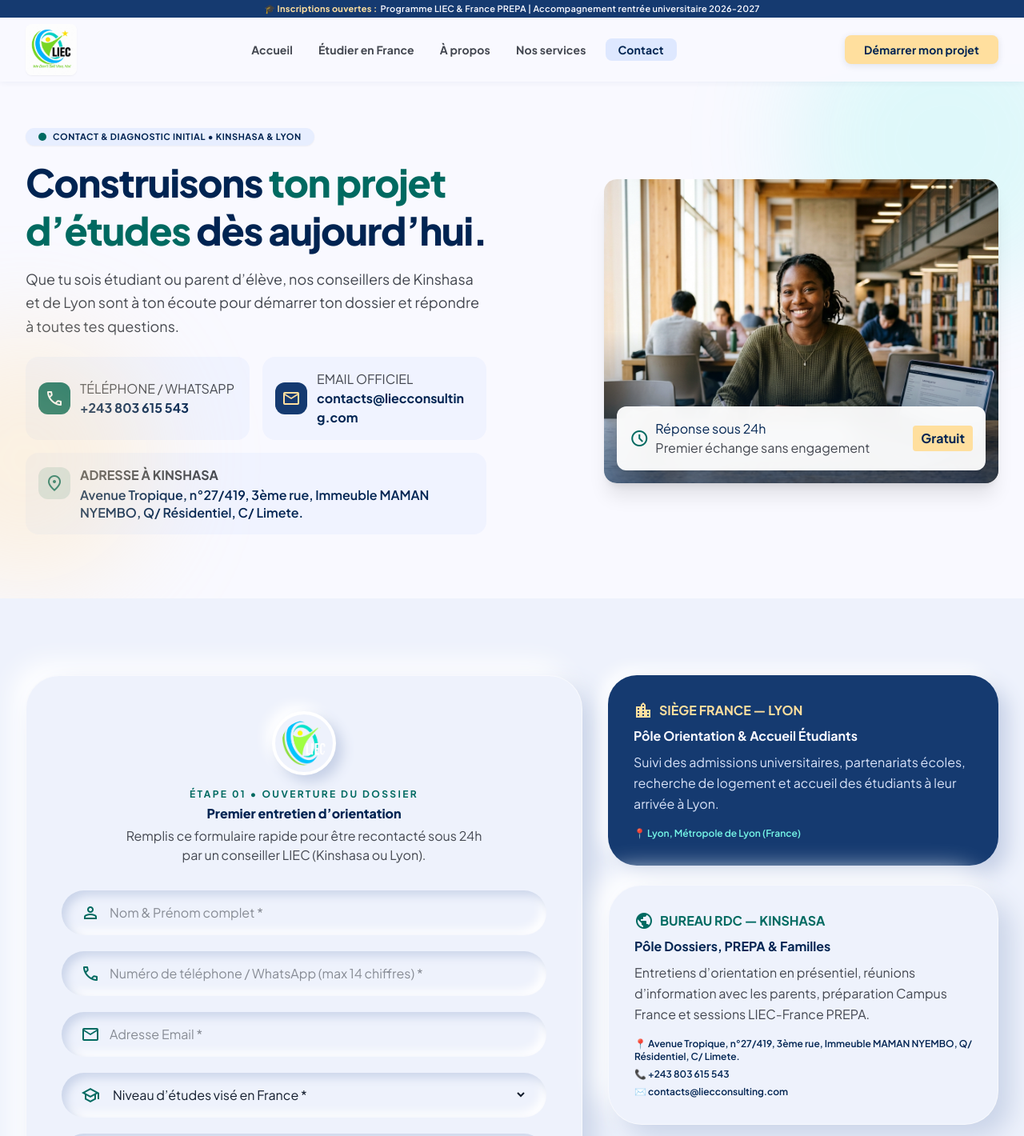
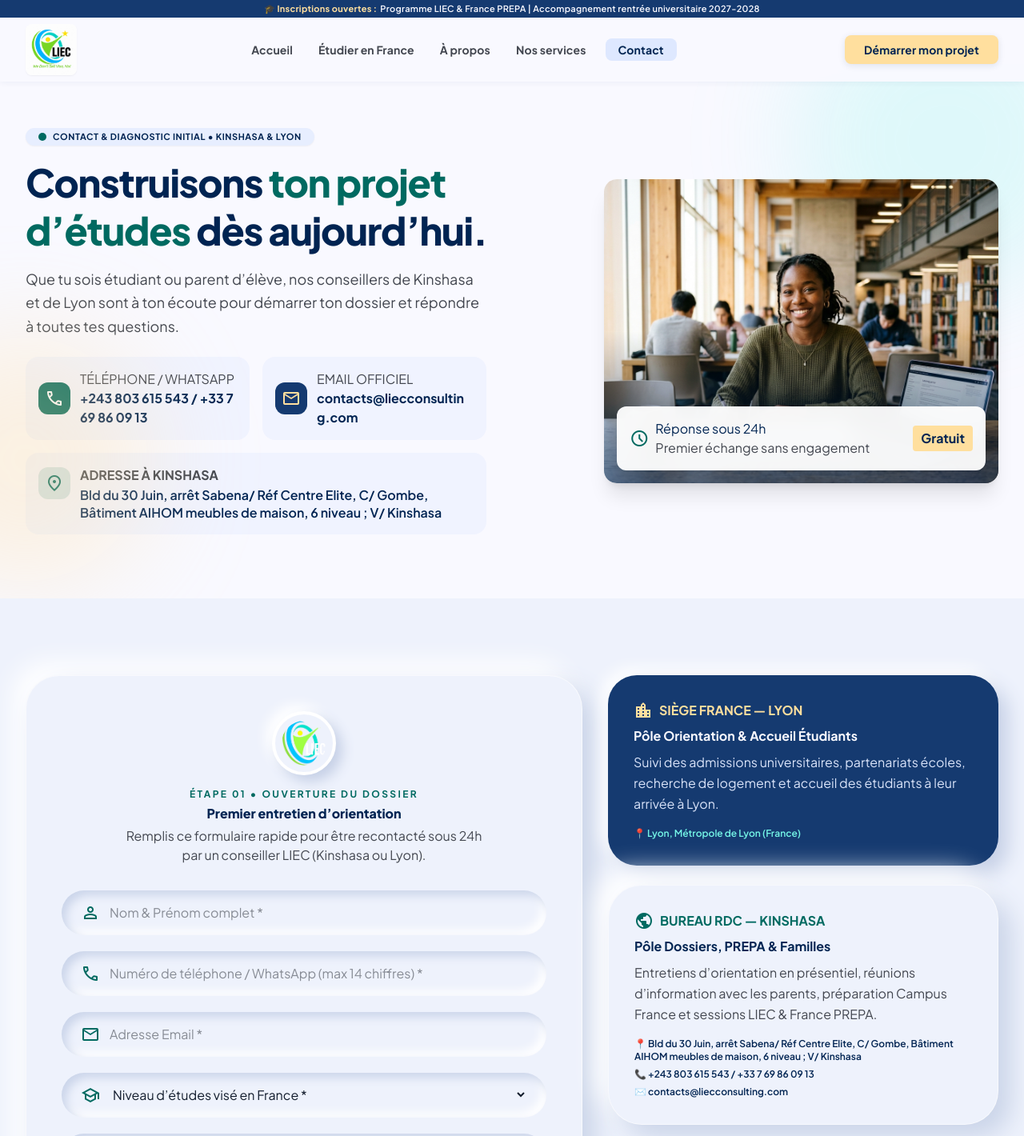
Before and after one commit to Mapwaba/LIEC-website, a Next.js app: page /contact in a window 1280 px wide. Shown: the top 1420 px of the page at 80% size. Built offline with nearby package versions, Linux system fonts and the light colour scheme.

Commit message:
feat(contact): update Kinshasa office address to Gombe Bld du 30 Juin, dual phone numbers, and academic intake 2027-2028

```diff
--- a/src/app/a-propos/page.tsx
+++ b/src/app/a-propos/page.tsx
@@ -442,10 +442,10 @@ export default function AProposPage() {
                       Bureau de Kinshasa — Préparation &amp; Familles
                     </h3>
                     <p className="font-body-md text-on-surface-variant leading-relaxed mb-3">
-                      Point de rencontre privilégié pour les étudiants et leurs parents. Nous y réalisons les bilans d’orientation, la constitution des dossiers académiques, les cours LIEC-France PREPA et les simulations d’entretiens Campus France.
+                      Point de rencontre privilégié pour les étudiants et leurs parents. Nous y réalisons les bilans d’orientation, la constitution des dossiers académiques, les cours LIEC &amp; France PREPA et les simulations d’entretiens Campus France.
                     </p>
                     <p className="font-body-sm text-primary font-semibold mb-4">
-                      📍 Avenue Tropique, n°27/419, 3ème rue, Immeuble MAMAN NYEMBO, Q/ Résidentiel, C/ Limete.
+                      📍 Bld du 30 Juin, arrêt Sabena/ Réf Centre Elite, C/ Gombe, Bâtiment AIHOM meubles de maison, 6 niveau ; V/ Kinshasa
                     </p>
                   </div>
                   <div className="pt-3 border-t border-surface-container-high flex items-center gap-2 text-secondary font-label-md font-bold">
--- a/src/app/contact/page.tsx
+++ b/src/app/contact/page.tsx
@@ -158,7 +158,7 @@ export default function ContactPage() {
                           href="tel:+243803615543"
                           className="font-label-lg text-primary font-bold hover:text-secondary transition-colors"
                         >
-                          +243 803 615 543
+                          +243 803 615 543 / +33 7 69 86 09 13
                         </a>
                       </div>
                     </div>
@@ -189,7 +189,7 @@ export default function ContactPage() {
                           Adresse à Kinshasa
                         </p>
                         <p className="font-body-sm text-primary font-semibold leading-snug mt-0.5">
-                          Avenue Tropique, n°27/419, 3ème rue, Immeuble MAMAN NYEMBO, Q/ Résidentiel, C/ Limete.
+                          Bld du 30 Juin, arrêt Sabena/ Réf Centre Elite, C/ Gombe, Bâtiment AIHOM meubles de maison, 6 niveau ; V/ Kinshasa
                         </p>
                       </div>
                     </div>
@@ -470,13 +470,13 @@ export default function ContactPage() {
                       Pôle Dossiers, PREPA &amp; Familles
                     </h3>
                     <p className="font-body-sm text-on-surface-variant leading-relaxed mb-4">
-                      Entretiens d’orientation en présentiel, réunions d’information avec les parents, préparation Campus France et sessions LIEC-France PREPA.
+                      Entretiens d’orientation en présentiel, réunions d’information avec les parents, préparation Campus France et sessions LIEC & France PREPA.
                     </p>
                     <div className="flex flex-col gap-1.5 text-xs text-primary font-semibold">
                       <div>
-                        📍 Avenue Tropique, n°27/419, 3ème rue, Immeuble MAMAN NYEMBO, Q/ Résidentiel, C/ Limete.
+                        📍 Bld du 30 Juin, arrêt Sabena/ Réf Centre Elite, C/ Gombe, Bâtiment AIHOM meubles de maison, 6 niveau ; V/ Kinshasa
                       </div>
-                      <div>📞 +243 803 615 543</div>
+                      <div>📞 +243 803 615 543 / +33 7 69 86 09 13</div>
                       <div>✉️ contacts@liecconsulting.com</div>
                     </div>
                   </div>
--- a/src/components/Footer.tsx
+++ b/src/components/Footer.tsx
@@ -29,7 +29,7 @@ export default function Footer() {
               <p>
                 Adresse à Kinshasa :{" "}
                 <span className="text-surface">
-                  Avenue Tropique, n°27/419, 3ème rue, Immeuble MAMAN NYEMBO, Q/ Résidentiel, C/ Limete.
+                  Bld du 30 Juin, arrêt Sabena/ Réf Centre Elite, C/ Gombe, Bâtiment AIHOM meubles de maison, 6 niveau ; V/ Kinshasa
                 </span>
               </p>
               <p>
@@ -47,7 +47,7 @@ export default function Footer() {
                   className="text-secondary-fixed hover:underline"
                   href="tel:+243803615543"
                 >
-                  +243 803 615 543
+                  +243 803 615 543 / +33 7 69 86 09 13
                 </a>
               </p>
             </div>
--- a/src/components/Header.tsx
+++ b/src/components/Header.tsx
@@ -32,7 +32,7 @@ export default function Header() {
           <span className="text-tertiary-fixed font-bold">
             🎓 Inscriptions ouvertes :
           </span>
-          Programme LIEC & France PREPA | Accompagnement rentrée universitaire 2026-2027
+          Programme LIEC & France PREPA | Accompagnement rentrée universitaire 2027-2028
         </span>
       </div>
 
```
Also changed, not shown: index.html (+1 -1 lines).
